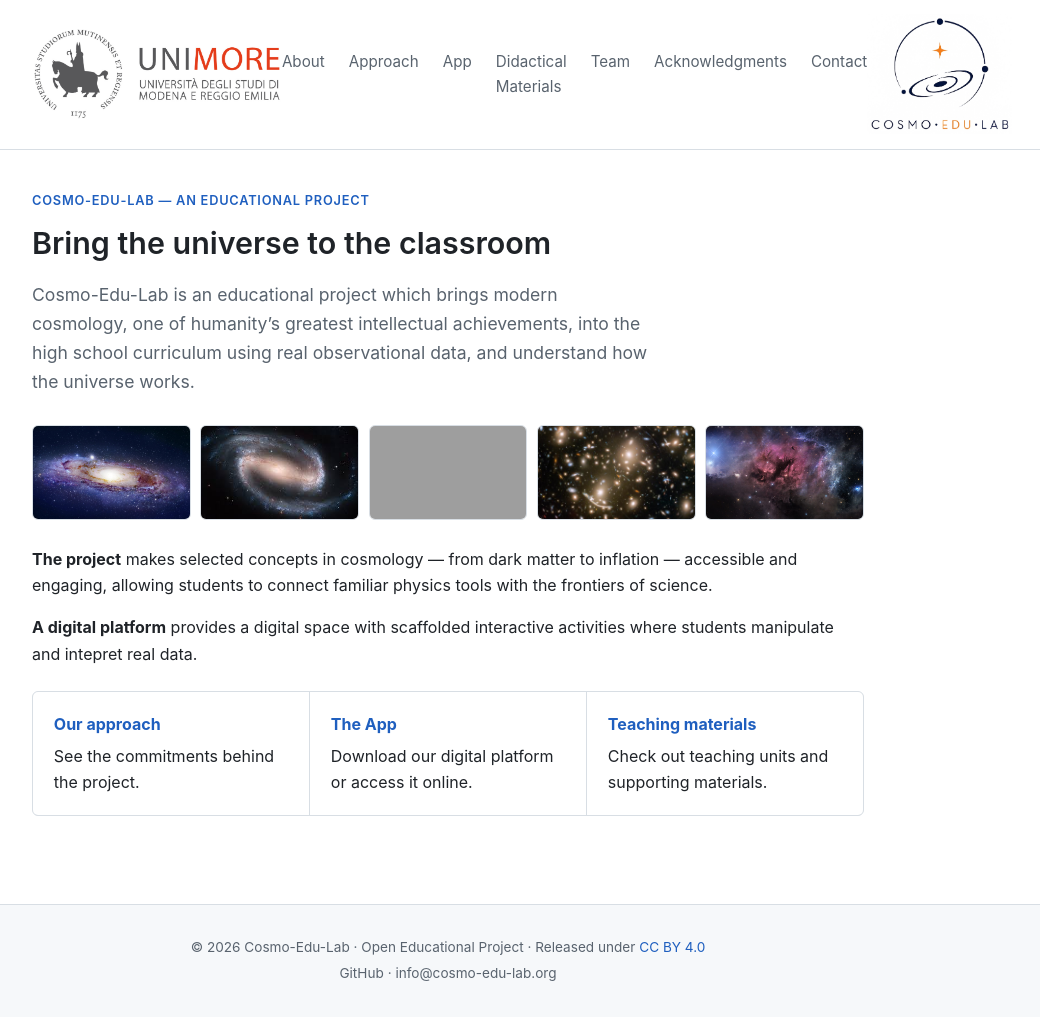
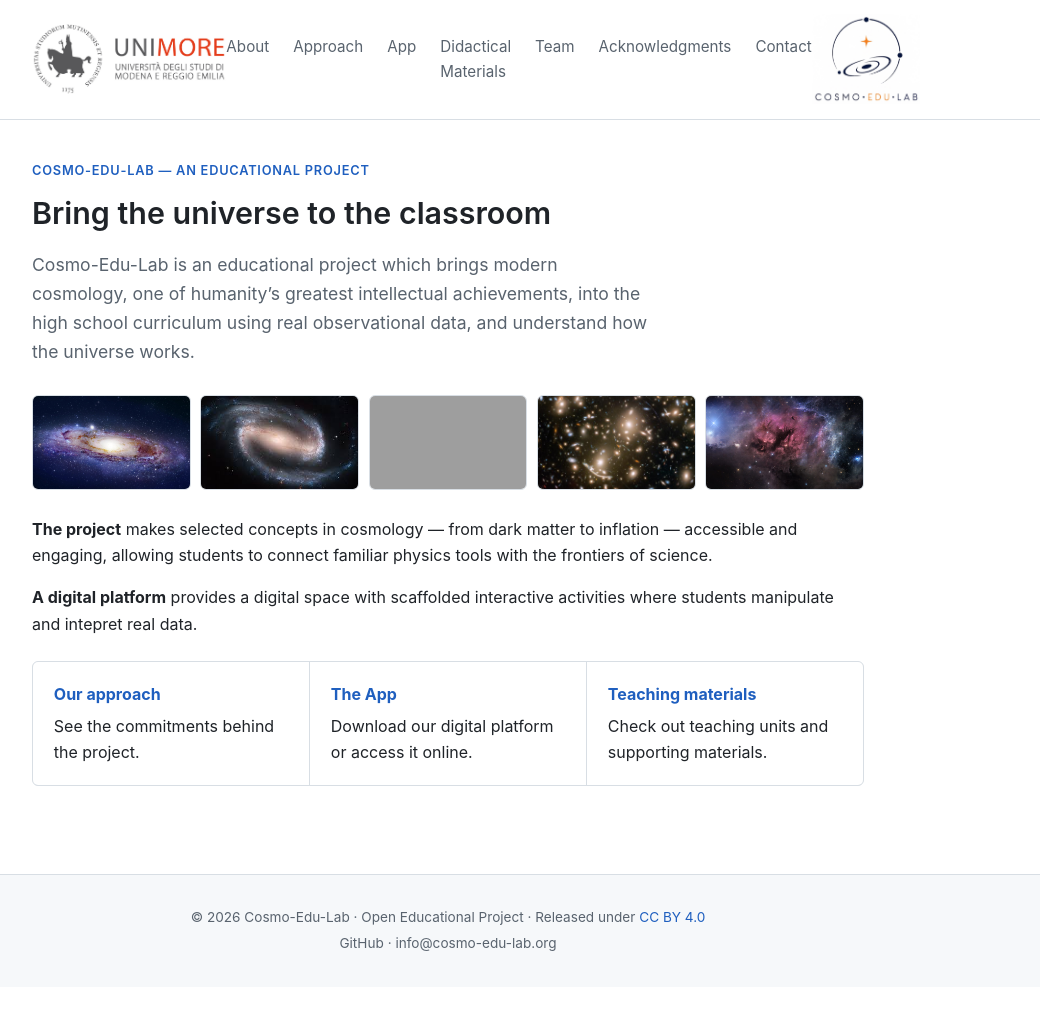
Before and after one commit to cosmo-edu-lab/cosmo-edu-lab.github.io, a Jekyll site: the page built from index.md, in a window 1280 px wide and 1017 px high. Shown: the whole window, without its empty margins (192-1232 px from the left). Built offline with Jekyll 4.4.1, drawn with Linux system fonts in a browser that asks for light colours; grey boxes are pictures that could not be loaded.

Commit message:
aggiunta logo unimore

```diff
--- a/assets/css/style.css
+++ b/assets/css/style.css
@@ -82,10 +82,11 @@ hr {
 .brand-logo {
   display: block;
   width: auto;
-  height: 120px;
+  height: 90px;
+  flex-shrink: 0;
 }
 .brand-logo-uni {
-  height: 90px;
+  height: 70px;
 }
 
 .nav-links { display: flex; gap: 1.5rem; }
@@ -116,8 +117,8 @@ hr {
 
 @media (max-width: 640px) {
   .nav-toggle { display: flex; }
-  .brand-logo { height: 70px; }
-  .brand-logo-uni { height: 55px; }
+  .brand-logo { height: 55px; }
+  .brand-logo-uni { height: 42px; }
   .nav-links {
     position: absolute;
     top: 100%;
```
